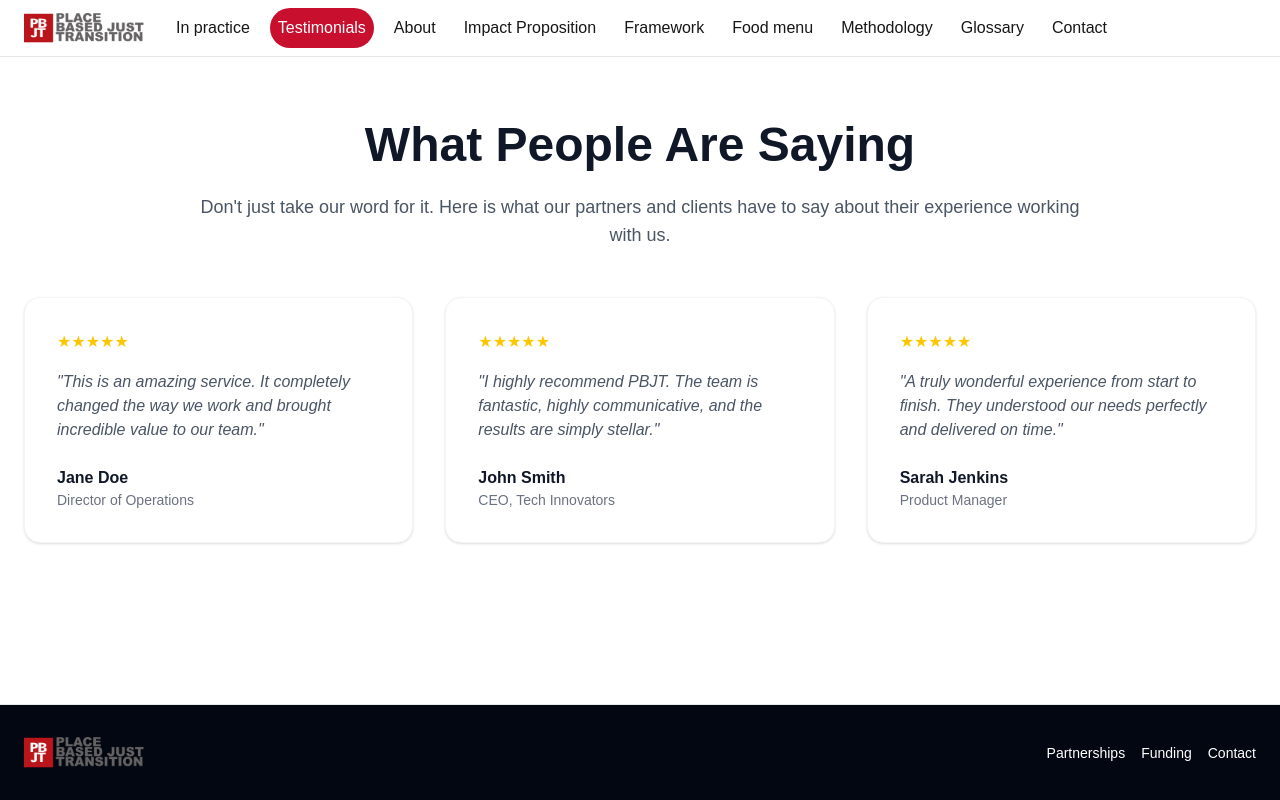
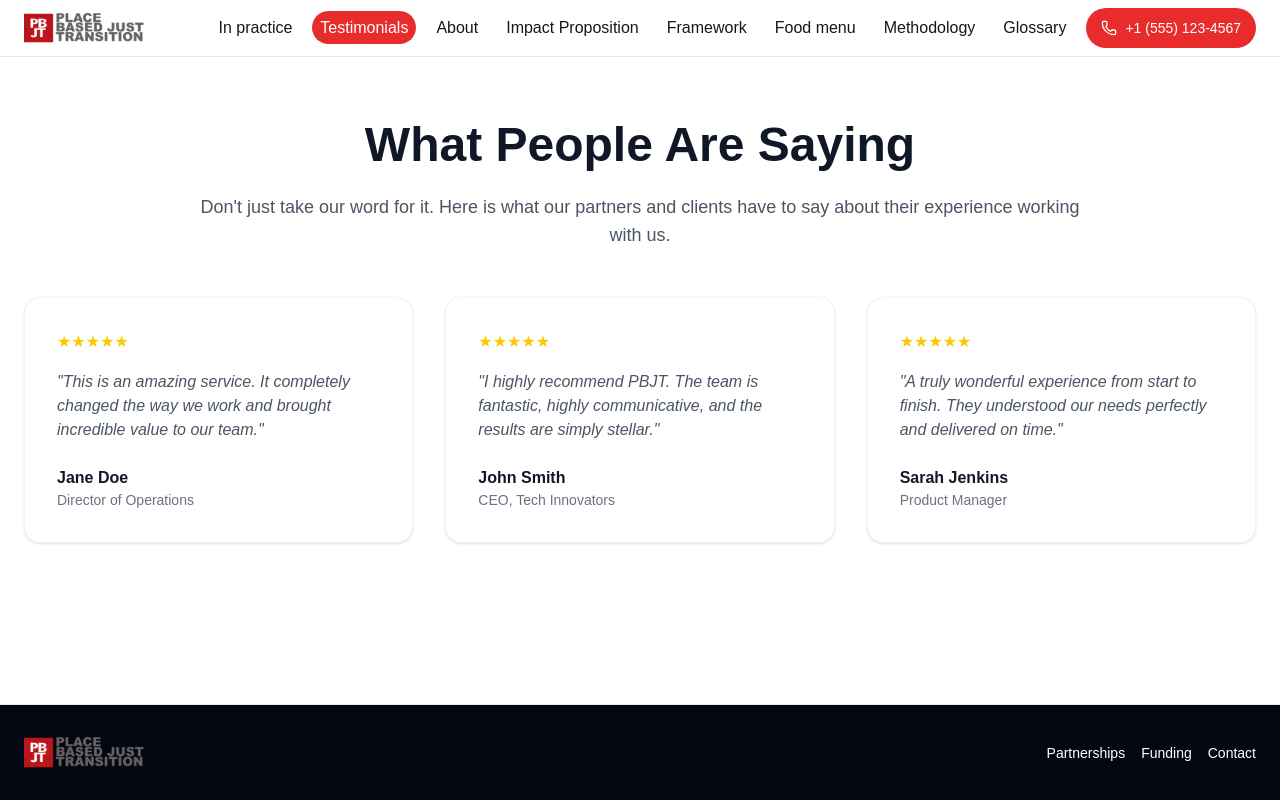
Before and after one commit to muhammed-bilal-uxd/new-pbjt-web-app, a Next.js app: page /testimonials in a window 1280 px wide. Built offline with nearby package versions, Linux system fonts and the light colour scheme.

Commit message:
feat: just an update

```diff
--- a/src/app/globals.css
+++ b/src/app/globals.css
@@ -3,7 +3,7 @@
 :root {
   --background: #ffffff;
   --foreground: #171717;
-  --pbjt-primary-color: #c8102e;
+  --pbjt-primary-color: #e82c2c;
 }
 
 @theme inline {
--- a/src/app/page.tsx
+++ b/src/app/page.tsx
@@ -2,64 +2,8 @@ import Image from "next/image";
 
 export default function Home() {
   return (
-    <div className="flex flex-col flex-1 items-center justify-center bg-zinc-50 font-sans dark:bg-black">
-      <main className="flex flex-1 w-full max-w-3xl flex-col items-center justify-between py-32 px-16 bg-white dark:bg-black sm:items-start">
-        <Image
-          className="dark:invert"
-          src="/next.svg"
-          alt="Next.js logo"
-          width={100}
-          height={20}
-          priority
-        />
-        <div className="flex flex-col items-center gap-6 text-center sm:items-start sm:text-left">
-          <h1 className="max-w-xs text-3xl font-semibold leading-10 tracking-tight text-black dark:text-zinc-50">
-            To get started, edit the page.tsx file.
-          </h1>
-          <p className="max-w-md text-lg leading-8 text-zinc-600 dark:text-zinc-400">
-            Looking for a starting point or more instructions? Head over to{" "}
-            <a
-              href="https://vercel.com/templates?framework=next.js&utm_source=create-next-app&utm_medium=appdir-template-tw&utm_campaign=create-next-app"
-              className="font-medium text-zinc-950 dark:text-zinc-50"
-            >
-              Templates
-            </a>{" "}
-            or the{" "}
-            <a
-              href="https://nextjs.org/learn?utm_source=create-next-app&utm_medium=appdir-template-tw&utm_campaign=create-next-app"
-              className="font-medium text-zinc-950 dark:text-zinc-50"
-            >
-              Learning
-            </a>{" "}
-            center.
-          </p>
-        </div>
-        <div className="flex flex-col gap-4 text-base font-medium sm:flex-row">
-          <a
-            className="flex h-12 w-full items-center justify-center gap-2 rounded-full bg-foreground px-5 text-background transition-colors hover:bg-[#383838] dark:hover:bg-[#ccc] md:w-[158px]"
-            href="https://vercel.com/new?utm_source=create-next-app&utm_medium=appdir-template-tw&utm_campaign=create-next-app"
-            target="_blank"
-            rel="noopener noreferrer"
-          >
-            <Image
-              className="dark:invert"
-              src="/vercel.svg"
-              alt="Vercel logomark"
-              width={16}
-              height={16}
-            />
-            Deploy Now
-          </a>
-          <a
-            className="flex h-12 w-full items-center justify-center rounded-full border border-solid border-black/[.08] px-5 transition-colors hover:border-transparent hover:bg-black/[.04] dark:border-white/[.145] dark:hover:bg-[#1a1a1a] md:w-[158px]"
-            href="https://nextjs.org/docs?utm_source=create-next-app&utm_medium=appdir-template-tw&utm_campaign=create-next-app"
-            target="_blank"
-            rel="noopener noreferrer"
-          >
-            Documentation
-          </a>
-        </div>
-      </main>
+    <div>
+      hello
     </div>
   );
 }
--- a/src/components/Header.tsx
+++ b/src/components/Header.tsx
@@ -1,12 +1,14 @@
 "use client";
 
 import Link from 'next/link';
-import { Menu, X } from 'lucide-react';
+import { Menu, Phone, X } from 'lucide-react';
 import Image from 'next/image';
 import { useState } from 'react';
 
 import "./header.css"
 import { usePathname } from 'next/navigation';
+
+const phoneNumber = "+1 (555) 123-4567";
 
 const navLinks = [
   { label: "In practice", href: "/" },
@@ -17,7 +19,7 @@ const navLinks = [
   { label: "Food menu", href: "/food-menu" },
   { label: "Methodology", href: "/methodology" },
   { label: "Glossary", href: "/glossary" },
-  { label: "Contact", href: "/contact" },
+  { label: "Contact", href: "/contact", type: "button" },
 ];
 
 function Logo() {
@@ -34,11 +36,22 @@ function Logo() {
   )
 }
 
+function ContactButton() {
+  return (
+    <button className='button-contact flex items-center gap-2'>
+      <Phone strokeWidth={2} size={16} />
+      <span className='text-sm'>
+        {phoneNumber}
+      </span>
+    </button>
+  )
+}
+
 function Navbar() {
   const pathname = usePathname();
 
   return (
-    <nav className="flex flex-wrap gap-3">
+    <nav className="flex flex-wrap gap-3 items-center">
       {navLinks.map((item) => {
         const isActive = pathname === item.href;
 
@@ -47,9 +60,11 @@ function Navbar() {
           <Link
             key={item.href}
             href={item.href}
-            className={`${isActive ? "menu-active" : ""} menu dark:hover:text-white transition-colors rounded-full p-2`}
+
           >
-            {item.label}
+
+            {(item.type === 'button') ? (<ContactButton />) : <span className={`${isActive ? "menu-active" : ""} menu dark:hover:text-white transition-colors rounded-full p-2`}>{item.label}</span>}
+
           </Link>
         )
       })}
@@ -64,9 +79,9 @@ export function Header() {
   return (
     <header className="sticky top-0 z-50 w-full border-b border-gray-200 bg-white/80 backdrop-blur-md dark:border-gray-800 dark:bg-gray-950/80">
       <div className="container-fluid mx-auto flex items-center justify-between px-6 py-2">
-        <div className="flex items-center gap-6">
+        <div className="flex items-center justify-between gap-6 w-full">
           <Logo />
-          <nav className={`hidden lg:flex gap-6`}>
+          <nav className={`hidden lg:flex gap-6 items-center`}>
             <Navbar />
           </nav>
         </div>
@@ -80,16 +95,19 @@ export function Header() {
       {isMobileMenuOpen && (
         <div className={`mobile-menu block lg:hidden absolute top-16 left-0 w-full bg-white dark:bg-gray-900`}>
           <nav className="flex flex-col gap-4 py-4 px-6">
-            {navLinks.map((item) => (
+            {navLinks.map((item) => {
+              const isActive = pathname === item.href;
+              return (
                 <Link
                   key={item.href}
                   href={item.href}
                   className={`${pathname === item.href ? "menu-active" : ""} menu p-1 dark:hover:text-white transition-colors`}
                   onClick={() => setIsMobileMenuOpen(false)}
                 >
-                {item.label}
+                  {(item.type === 'button') ? (<span style={{ float: "right" }}><ContactButton /></span>) : <span className={`${isActive ? "menu-active" : ""} menu dark:hover:text-white transition-colors rounded-full p-2`}>{item.label}</span>}
                 </Link>
-            ))}
+              )
+            })}
           </nav>
         </div>
       )}
--- a/src/components/header.css
+++ b/src/components/header.css
@@ -4,5 +4,19 @@
 }
 
 .mobile-menu {
-    height: calc(100vh - 5rem);
+    --from-top: 52px;
+    height: calc(100vh - var(--from-top));
+    top: var(--from-top);
 }
+
+.button-contact {
+    background-color: var(--pbjt-primary-color);
+    color: #ffffff;
+    padding: 10px 15px;
+    border-radius: 20px;
+}
+
+.mobile-menu nav {
+    height: calc(100vh - 47px);
+    overflow: auto;
+}
```
Lines whose indentation alone changed are shown as unchanged.
